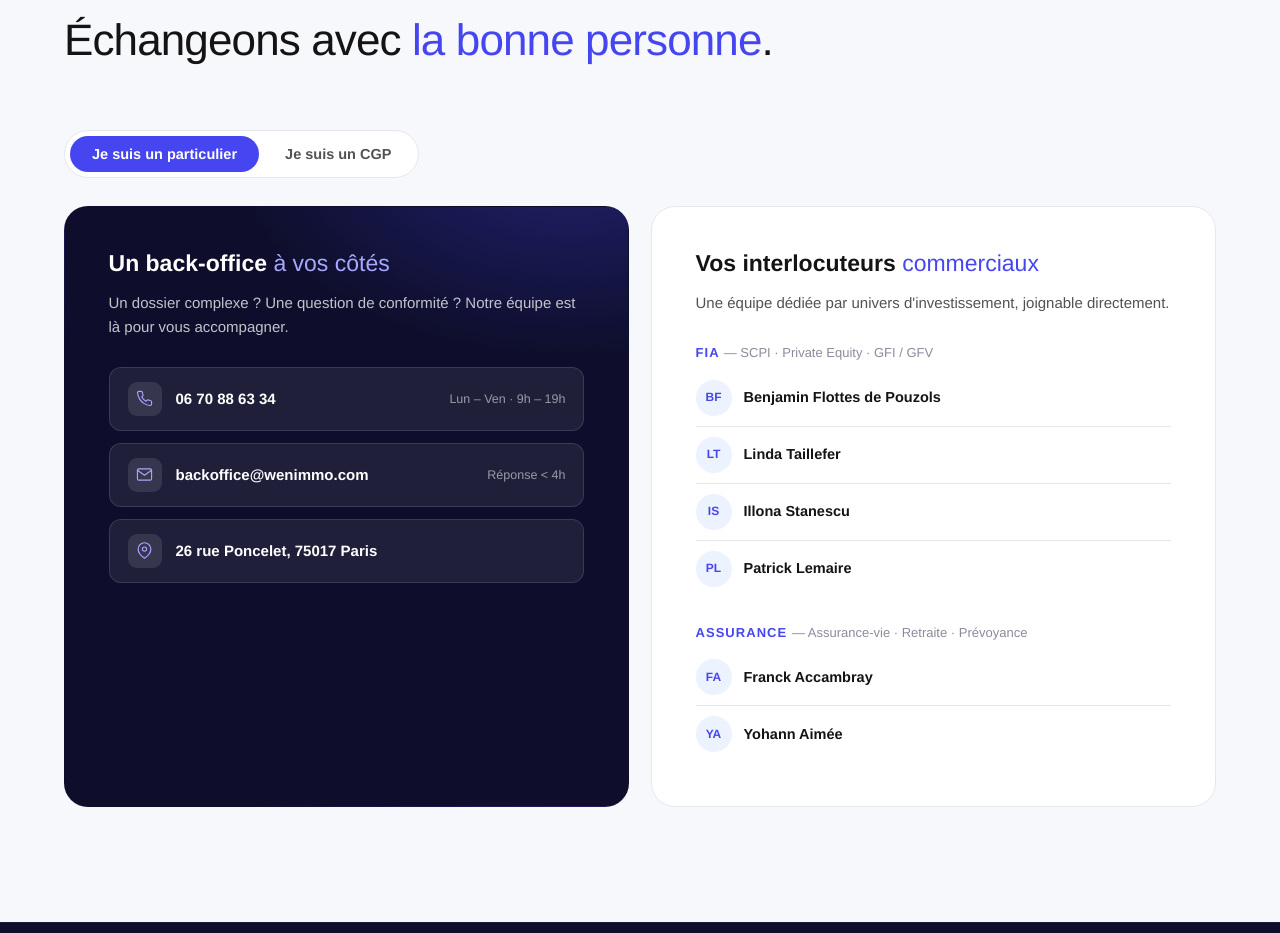
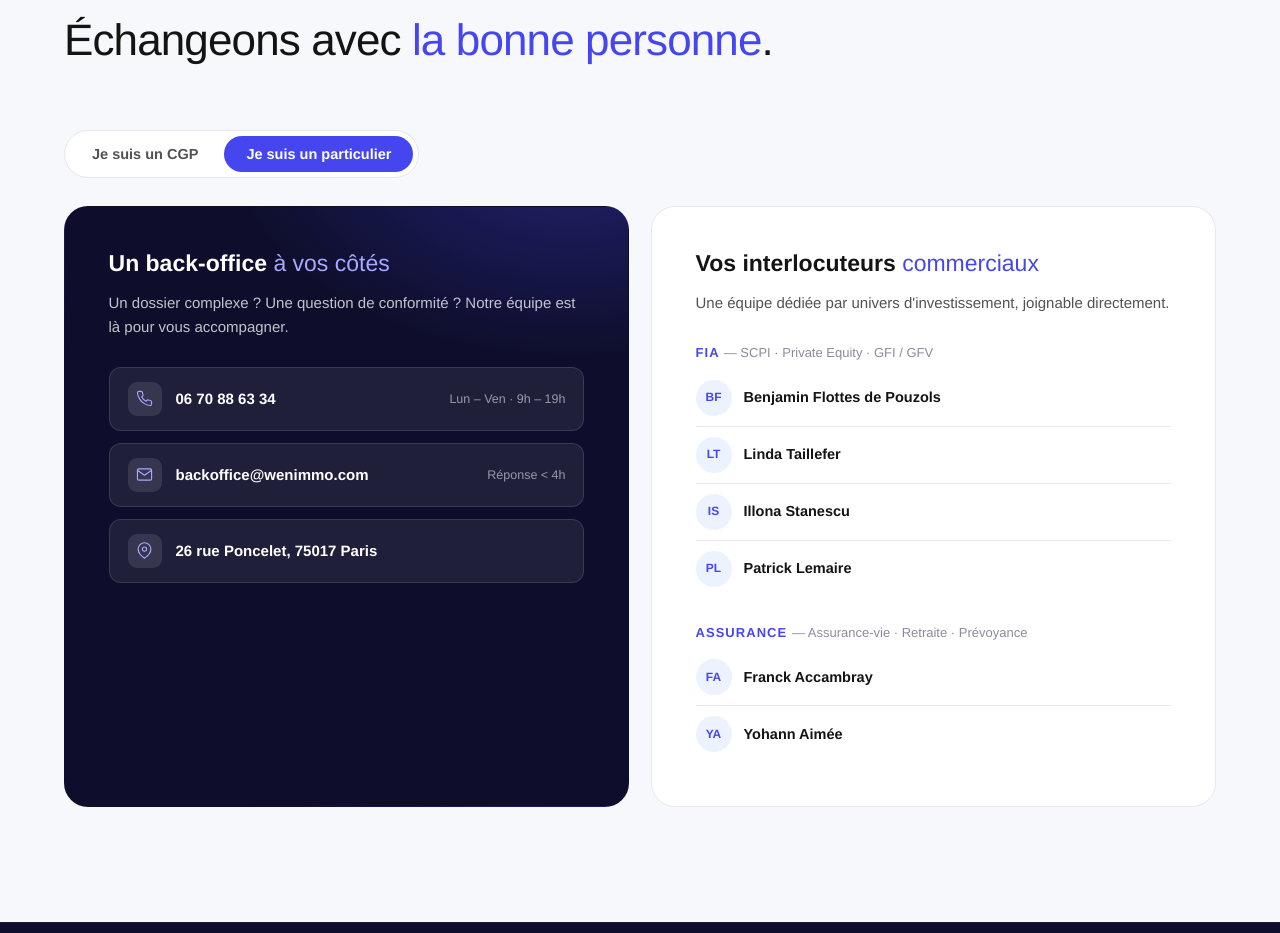
Before and after one commit to Yv-ia/landing-wenimmo, a Next.js app: page / in a window 1280 px wide. Shown: the part 4300-5233 px from the top of the page. Built offline with nearby package versions, Linux system fonts and the light colour scheme; a web font is replaced by a local one.

Commit message:
Hecaton checkpoint: update team
Created automatically by Hecaton after an agent prompt changed the worktree.

```diff
--- a/components/Team.jsx
+++ b/components/Team.jsx
@@ -19,20 +19,20 @@ export default function Team() {
         {/* Onglet : particulier / CGP */}
         <div className="audience-tabs reveal" role="tablist" aria-label="Vous êtes">
           <button
+            className={`audience-tab${audience === "cgp" ? " is-active" : ""}`}
+            role="tab"
+            aria-selected={audience === "cgp"}
+            onClick={() => setAudience("cgp")}
+          >
+            Je suis un CGP
+          </button>
+          <button
             className={`audience-tab${audience === "particulier" ? " is-active" : ""}`}
             role="tab"
             aria-selected={audience === "particulier"}
             onClick={() => setAudience("particulier")}
           >
             Je suis un particulier
-          </button>
-          <button
-            className={`audience-tab${audience === "cgp" ? " is-active" : ""}`}
-            role="tab"
-            aria-selected={audience === "cgp"}
-            onClick={() => setAudience("cgp")}
-          >
-            Je suis un CGP
           </button>
         </div>
         {audience === "particulier" && (
```
